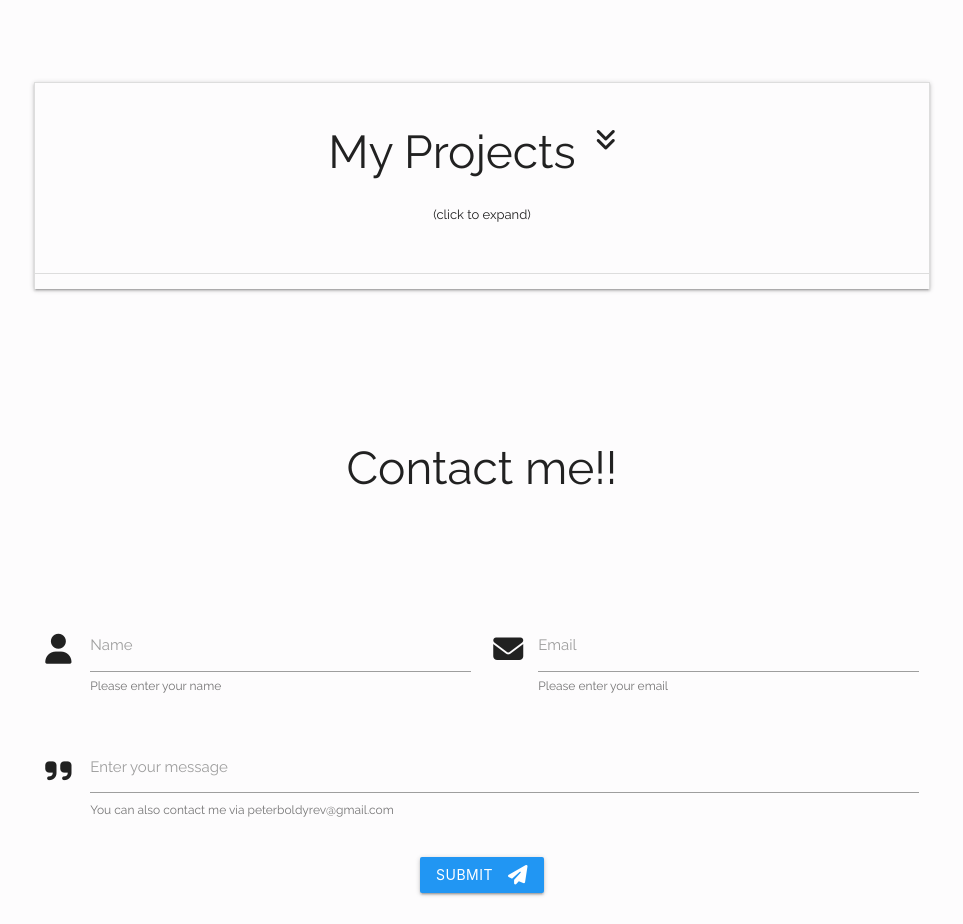
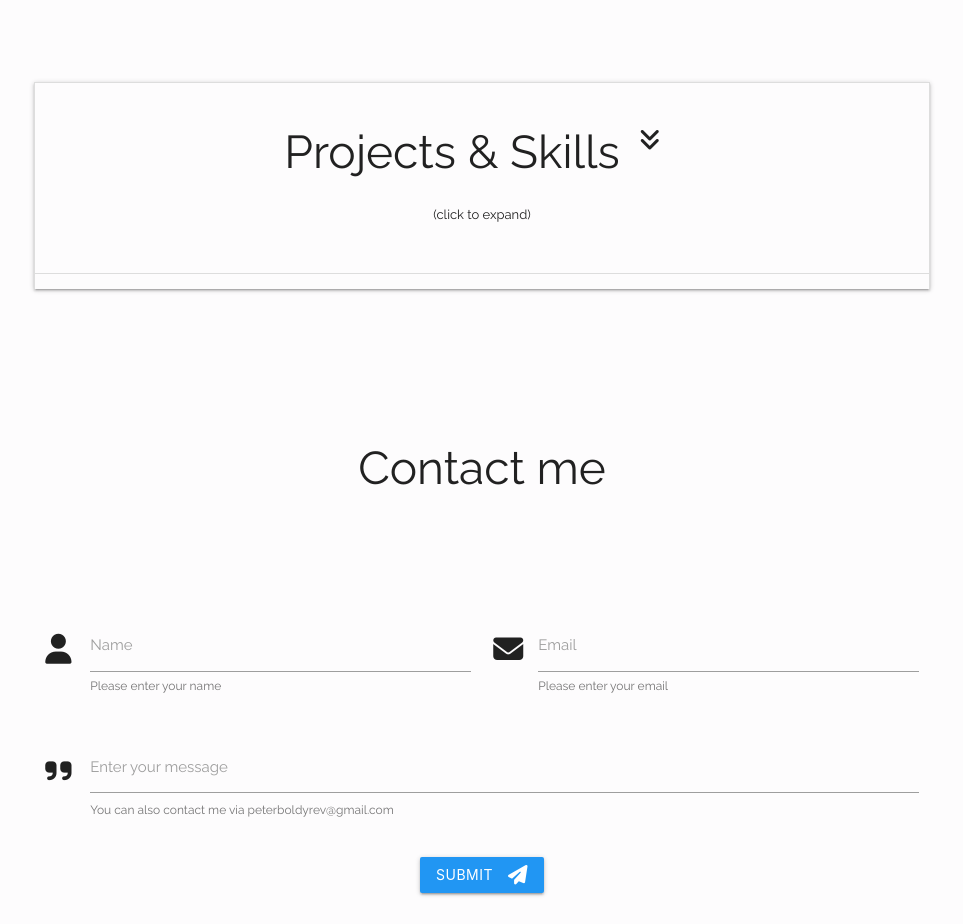
Before and after one commit to impeterbol/peterboldyrev.github.io, a plain HTML site: page index.html in a window 1280 px wide. Shown: the part 1460-2384 px from the top of the page, without its empty margins (158-1121 px from the left). Drawn offline with nearby package versions, Linux system fonts and the light colour scheme.

Commit message:
minor text adj

```diff
--- a/index.html
+++ b/index.html
@@ -112,7 +112,7 @@
         <ul class="collapsible">
             <li>
                 <div class="collapsible-header  ">
-                    <h3 class="valign center-block"><i class="fa fa-angle-double-down right"></i>My Projects<br><span id='projHeader'>(click to expand)</span></h3>
+                    <h3 class="valign center-block"><i class="fa fa-angle-double-down right"></i>Projects & Skills<br><span id='projHeader'>(click to expand)</span></h3>
 
                 </div>
 
@@ -221,7 +221,7 @@
  <div class='container contactContainer' id="contact">
     <div class="row center">
         <div  class="col s12">
-            <h3 class="center header"> Contact me!!</h3>
+            <h3 class="center header"> Contact me</h3>
         </div>
     </div>
 
```
